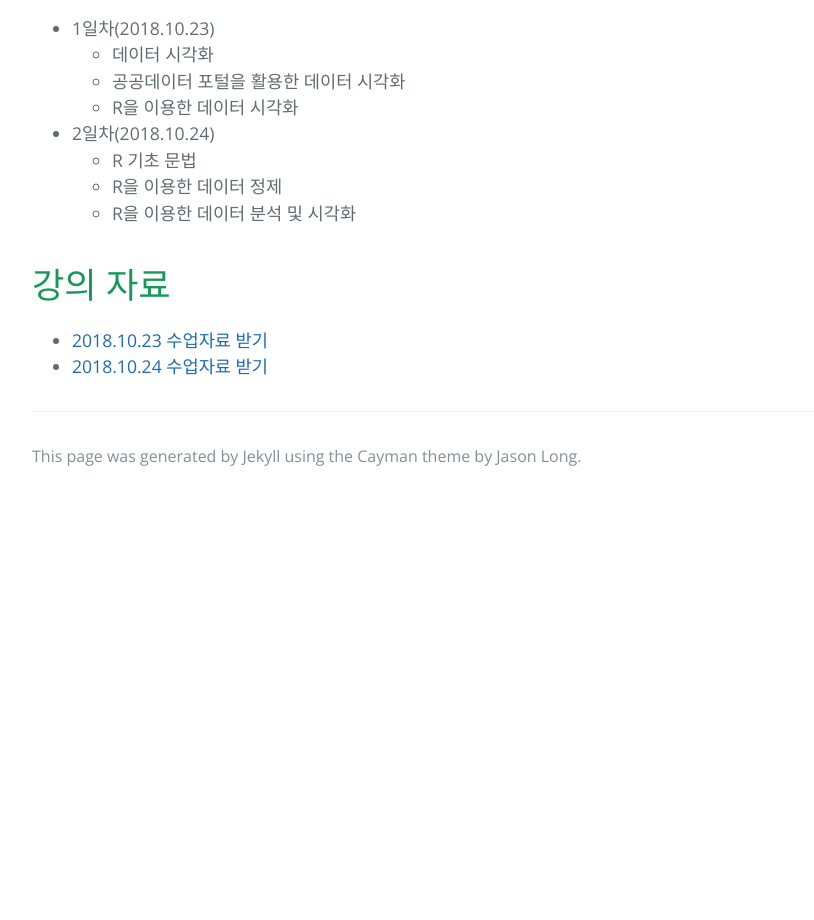
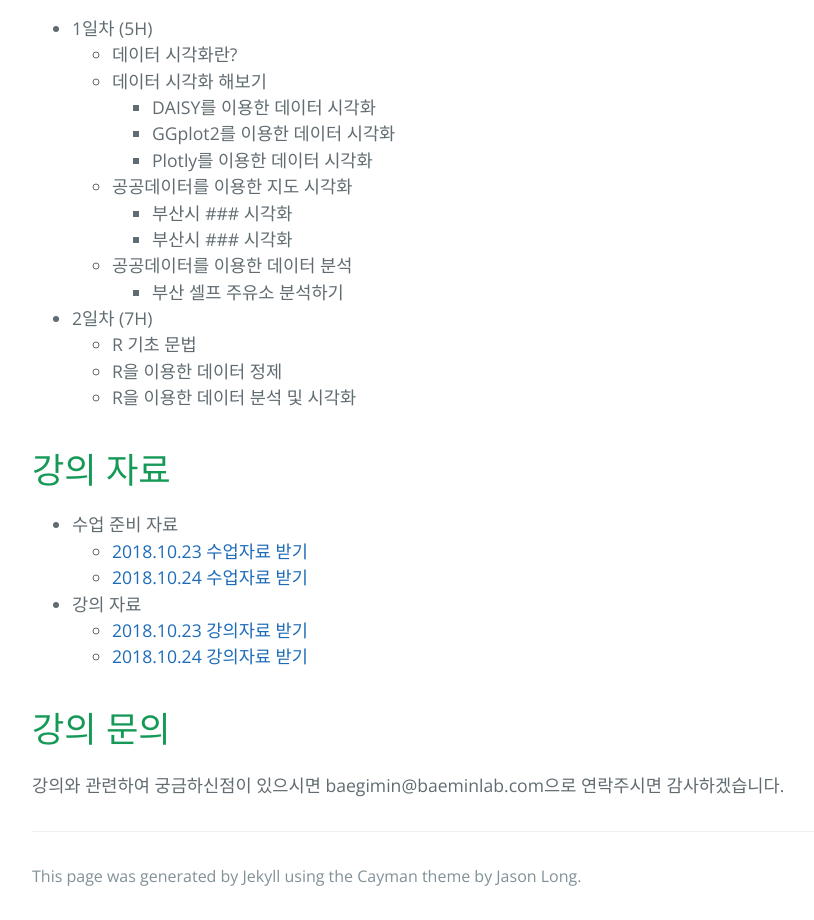
Before and after one commit to Bae-Gimin/OSD, a plain HTML site: page busan/busan.html in a window 1280 px wide. Shown: the part 792-1712 px from the top of the page, without its empty margins (192-1006 px from the left). Before the commit the page ends 1292 px from the top, so only its background shows below. Drawn offline with nearby package versions, Linux system fonts and the light colour scheme; files that its build step writes are made by us from their sources.

Commit message:
code update

```diff
--- a/busan/busan.html
+++ b/busan/busan.html
@@ -5,9 +5,9 @@
     <title>부산 OSD</title>
     <meta name="viewport" content="width=device-width, initial-scale=1">
     <meta name="theme-color" content="#157878">
-    <link rel="stylesheet" href="css/normalize.css">
+    <link rel="stylesheet" href="../css/normalize.css">
     <link href='https://fonts.googleapis.com/css?family=Open+Sans:400,700' rel='stylesheet' type='text/css'>
-    <link rel="stylesheet" href="css/cayman.css">
+    <link rel="stylesheet" href="../css/cayman.css">
   </head>
   <body>
     <section class="page-header">
@@ -29,16 +29,29 @@
       <p>R을 이용한 공공데이터 분석 및 시각화</p>
 
       <ul class="task-list">
-      <li>1일차(2018.10.23)
+      <li>1일차 (5H)
 
       <ul class="task-list">
-      <li>데이터 시각화 </li>
-      <li>공공데이터 포털을 활용한 데이터 시각화</li>
-      <li>R을 이용한 데이터 시각화</li>
+      <li>데이터 시각화란?</li>
+      <li>데이터 시각화 해보기</li>
+        <ul class="task-list">
+          <li>DAISY를 이용한 데이터 시각화</li>
+          <li>GGplot2를 이용한 데이터 시각화</li>
+          <li>Plotly를 이용한 데이터 시각화</li>
+        </ul>
+      <li>공공데이터를 이용한 지도 시각화</li>
+      <ul class="task-list">
+        <li>부산시 ### 시각화</li>
+        <li>부산시 ### 시각화</li>
+      </ul>
+      <li>공공데이터를 이용한 데이터 분석</li>
+      <ul class="task-list">
+        <li>부산 셀프 주유소 분석하기</li>
+      </ul>
       </ul>
       </li>
 
-      <li>2일차(2018.10.24)
+      <li>2일차 (7H)
 
       <ul class="task-list">
       <li>R 기초 문법</li>
@@ -51,9 +64,23 @@
 
       <h1><a id="user-content-header-2" class="anchor" href="#header-2" aria-hidden="true"><span class="octicon octicon-link"></span></a>강의 자료</h1>
       <ul class="task-list">
-      <li><a herf="#">2018.10.23 수업자료 받기</a></li>
-      <li><a herf="#">2018.10.24 수업자료 받기</a></li>
+      <li>수업 준비 자료</li>
+        <ul class="task-list">
+        <li><a herf="#">2018.10.23 수업자료 받기</a></li>
+        <li><a herf="#">2018.10.24 수업자료 받기</a></li>
+        </ul>
+      <li>강의 자료</li>
+      <ul class="task-list">
+      <li><a herf="#">2018.10.23 강의자료 받기</a></li>
+      <li><a herf="#">2018.10.24 강의자료 받기</a></li>
       </ul>
+      </ul>
+
+
+      <h1><a id="user-content-header-1" class="anchor" href="#header-1" aria-hidden="true"><span class="octicon octicon-link"></span></a>강의 문의</h1>
+      <p>
+        강의와 관련하여 궁금하신점이 있으시면 baegimin@baeminlab.com으로 연락주시면 감사하겠습니다.
+      </p>
 
 
       <footer class="site-footer">
```
Also changed, not shown: index.html (+11 -3 lines), seoul/seoul.html (+20 -7 lines), 1 other file.
